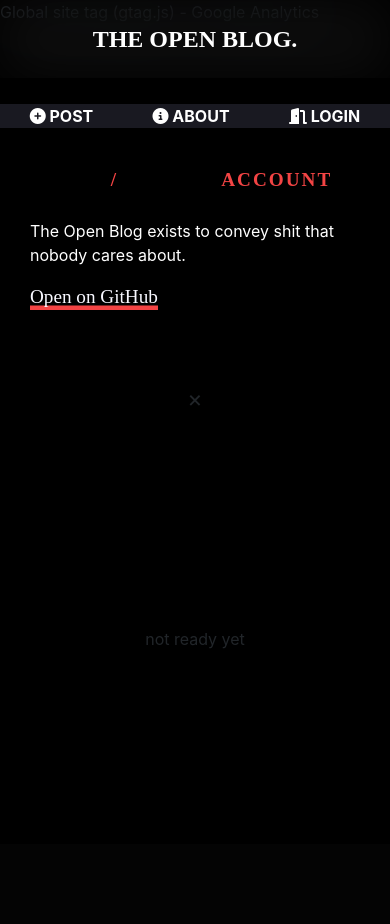
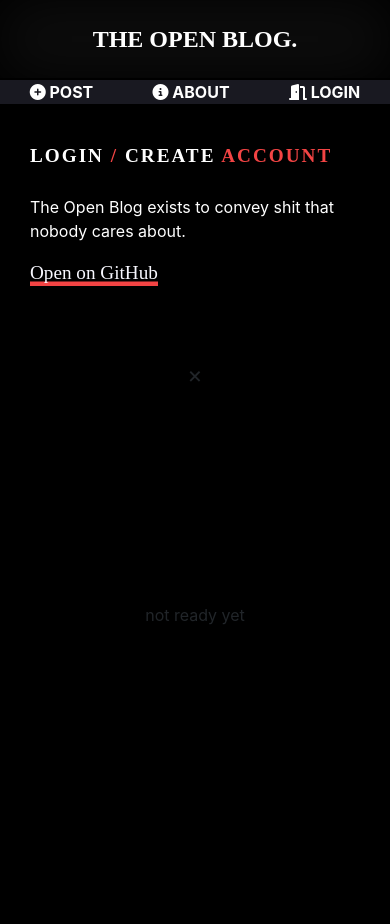
Before and after one commit to tejxv/my-first-blog, a Django app: page /about/ in a window 390 px wide. Before the commit the page ends 648 px from the top, so only its background shows below. Run offline with Django 3.2, Linux system fonts and the light colour scheme; some libraries are stand-ins or nearby versions; some web fonts are replaced.

Commit message:
added comments model! and some serius mobile friendliness & squashed a bug

```diff
--- a/blog/static/css/style.css
+++ b/blog/static/css/style.css
@@ -64,6 +64,9 @@ h2 {
     color: #F34444;
     font-size: 30px;
     padding-left: 20px;
+}
+h2 a {
+    color: white;
 }
 
 body::-webkit-scrollbar {
--- a/blog/templates/blog/base.html
+++ b/blog/templates/blog/base.html
@@ -15,7 +15,7 @@
     <script src="https://kit.fontawesome.com/af18556798.js" crossorigin="anonymous"></script>
     <link type="text/css" href="{% static 'css/style.css' %}" rel="stylesheet" >
 
-    Global site tag (gtag.js) - Google Analytics
+    <!-- Global site tag (gtag.js) - Google Analytics -->
     <script async src="https://www.googletagmanager.com/gtag/js?id=UA-80313533-1"></script>
     <script>
     window.dataLayer = window.dataLayer || [];
```
